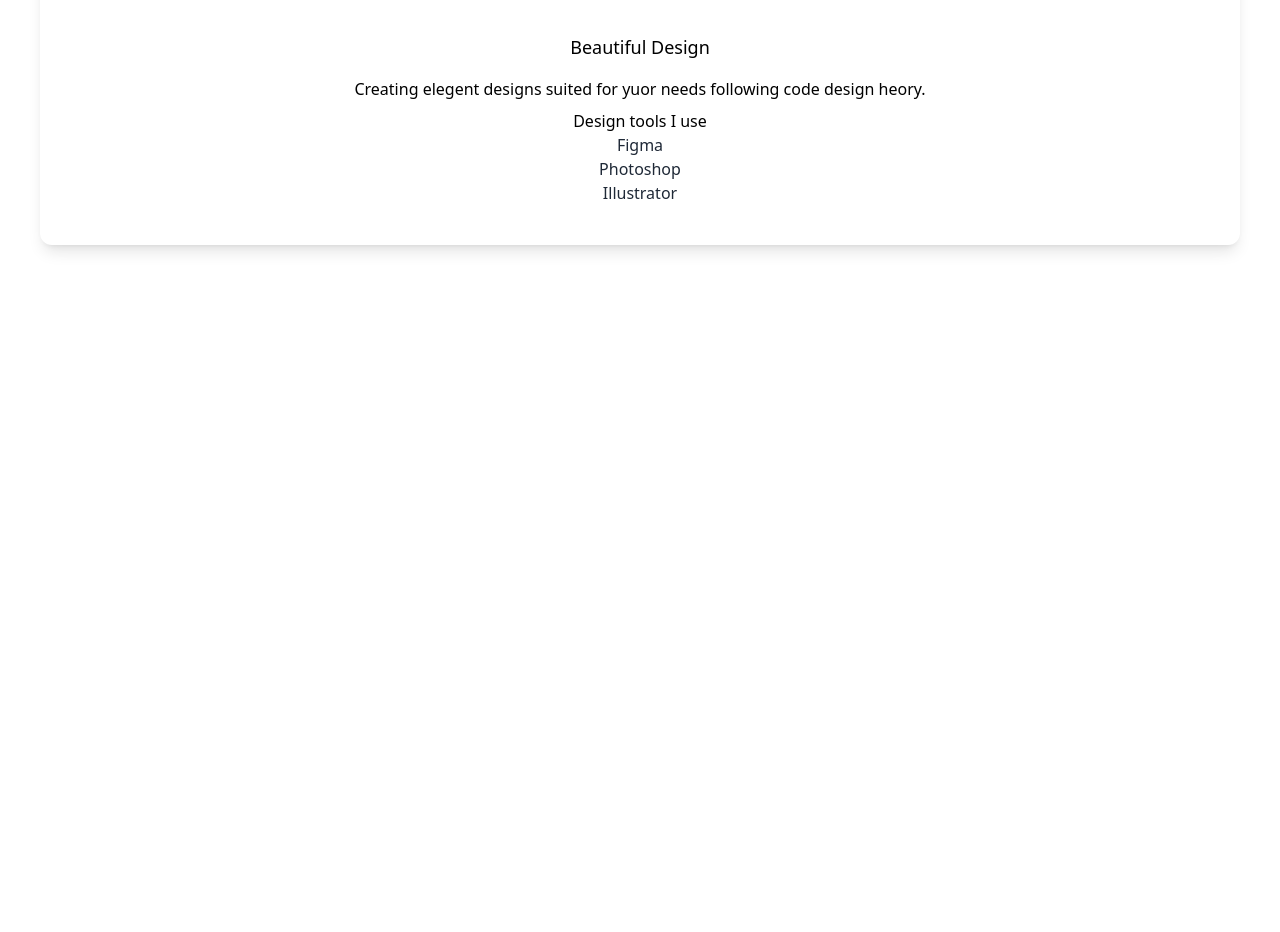
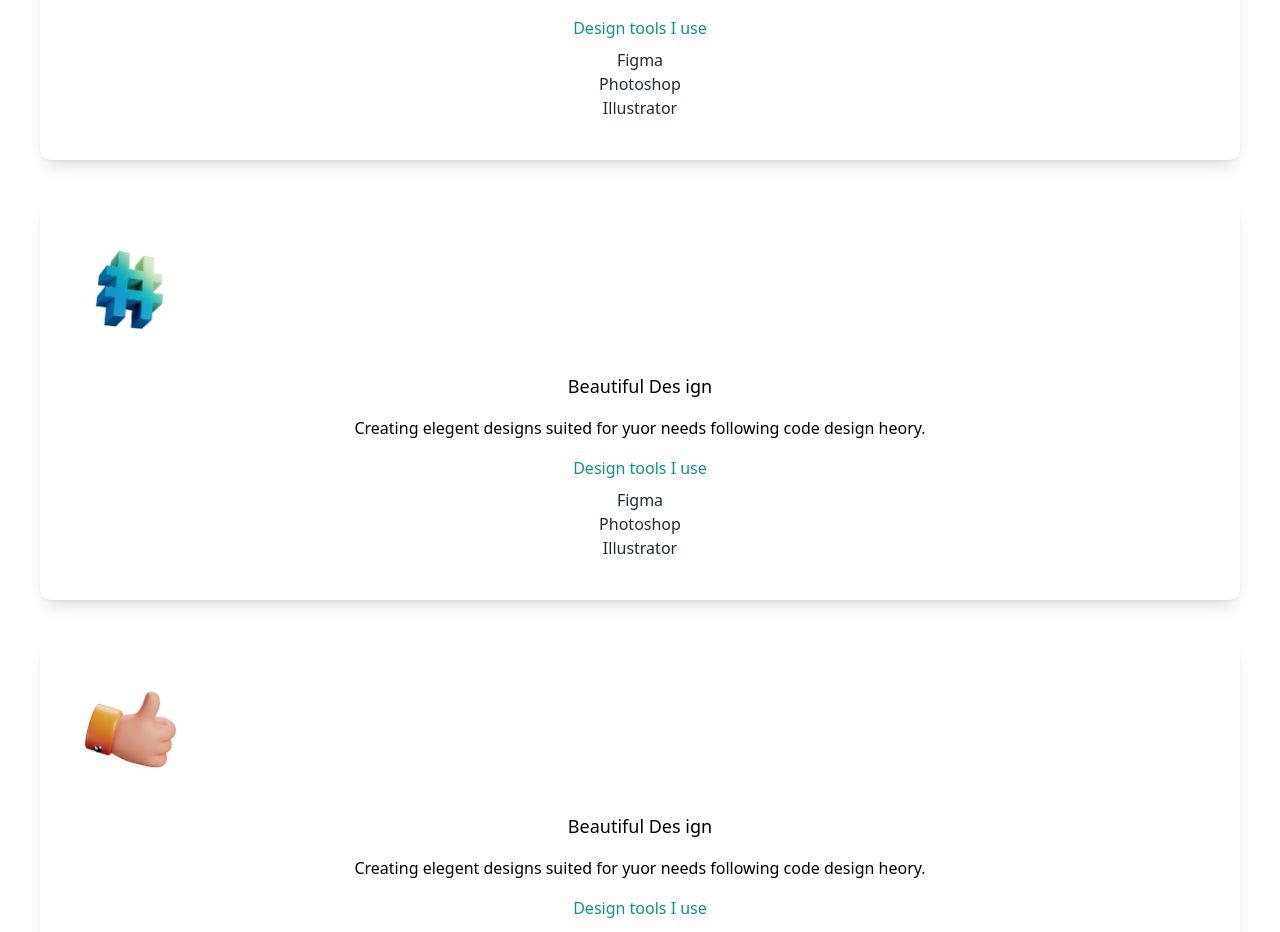
Before and after one commit to haamid10/templeteNextjs, a Next.js app: page / in a window 1280 px wide. Shown: the part 1376-2308 px from the top of the page. Before the commit the page ends 1661 px from the top, so only its background shows below. Built offline with nearby package versions, Linux system fonts and the light colour scheme.

Commit message:
service part end

```diff
--- a/pages/index.tsx
+++ b/pages/index.tsx
@@ -63,12 +63,34 @@
           </div>
           <div>
             <div className='text-center shadow-lg p-10 rounded-xl my-10'>
-              <Image src={Des} alt=''/>
-                <h3 className='text-lg font-medium pt-8 pb-2'>Beautiful Design</h3>
+              <Image src={Des} alt='' width={100} height={100}/>
+                <h3 className='text-lg font-medium pt-8 pb-2'>Beautiful Des ign</h3>
                 <p className='py-2'>
                   Creating elegent designs suited for yuor needs following code design heory.
                 </p>
-                <h4>Design tools I use</h4>
+                <h4 className='py-2  text-teal-600'>Design tools I use</h4>
+                <p className='text-gray-800 oy-1'>Figma </p>
+                <p className='text-gray-800 oy-1'>Photoshop</p>
+                <p className='text-gray-800 oy-1'>Illustrator</p>
+            </div>
+            <div className='text-center shadow-lg p-10 rounded-xl my-10'>
+              <Image src={Code} alt='' width={100} height={100}/>
+                <h3 className='text-lg font-medium pt-8 pb-2'>Beautiful Des ign</h3>
+                <p className='py-2'>
+                  Creating elegent designs suited for yuor needs following code design heory.
+                </p>
+                <h4 className='py-2  text-teal-600'>Design tools I use</h4>
+                <p className='text-gray-800 oy-1'>Figma </p>
+                <p className='text-gray-800 oy-1'>Photoshop</p>
+                <p className='text-gray-800 oy-1'>Illustrator</p>
+            </div>
+            <div className='text-center shadow-lg p-10 rounded-xl my-10'>
+              <Image src={Cons} alt='' width={100} height={100}/>
+                <h3 className='text-lg font-medium pt-8 pb-2'>Beautiful Des ign</h3>
+                <p className='py-2'>
+                  Creating elegent designs suited for yuor needs following code design heory.
+                </p>
+                <h4 className='py-2  text-teal-600'>Design tools I use</h4>
                 <p className='text-gray-800 oy-1'>Figma </p>
                 <p className='text-gray-800 oy-1'>Photoshop</p>
                 <p className='text-gray-800 oy-1'>Illustrator</p>
```
